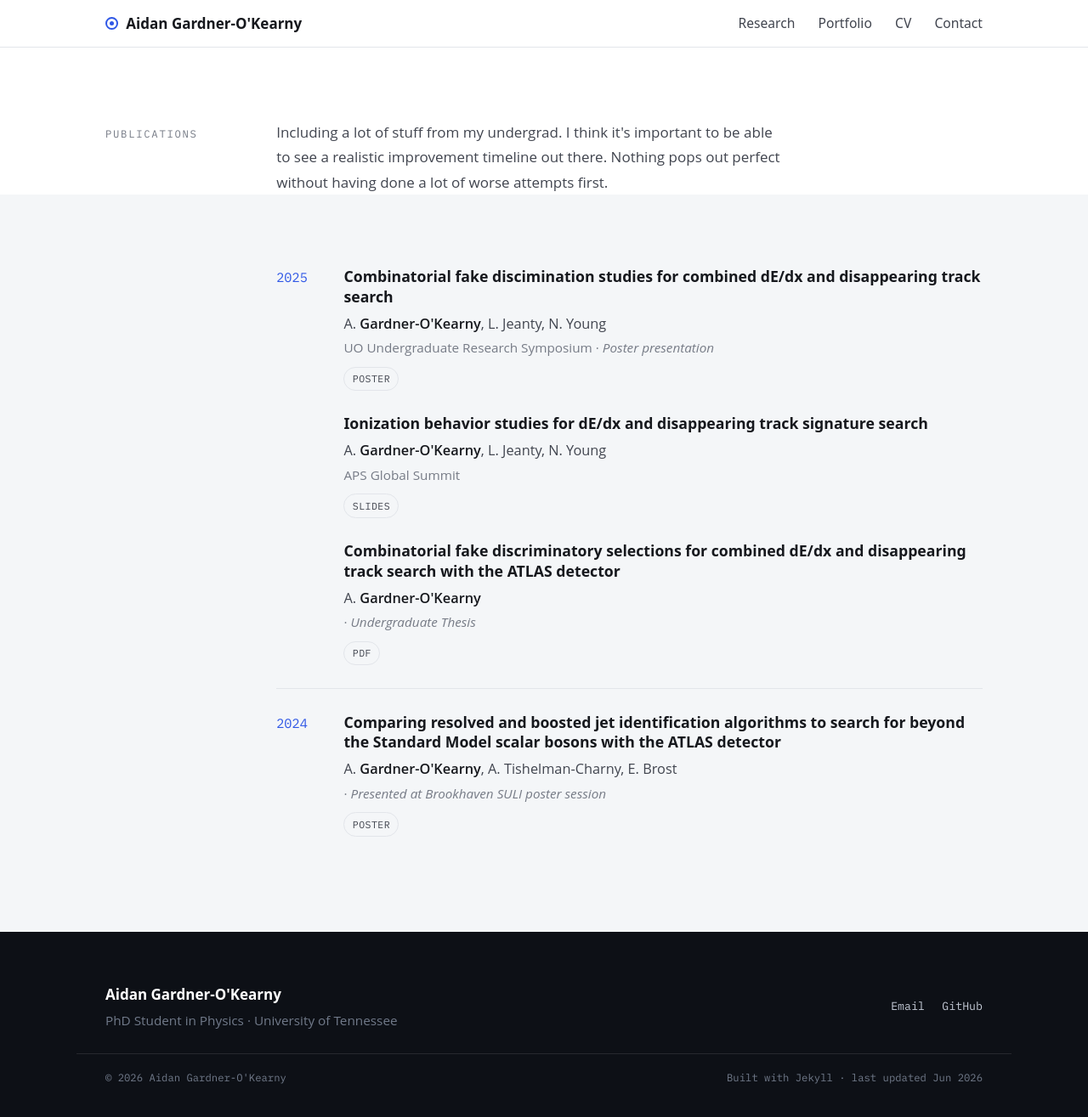
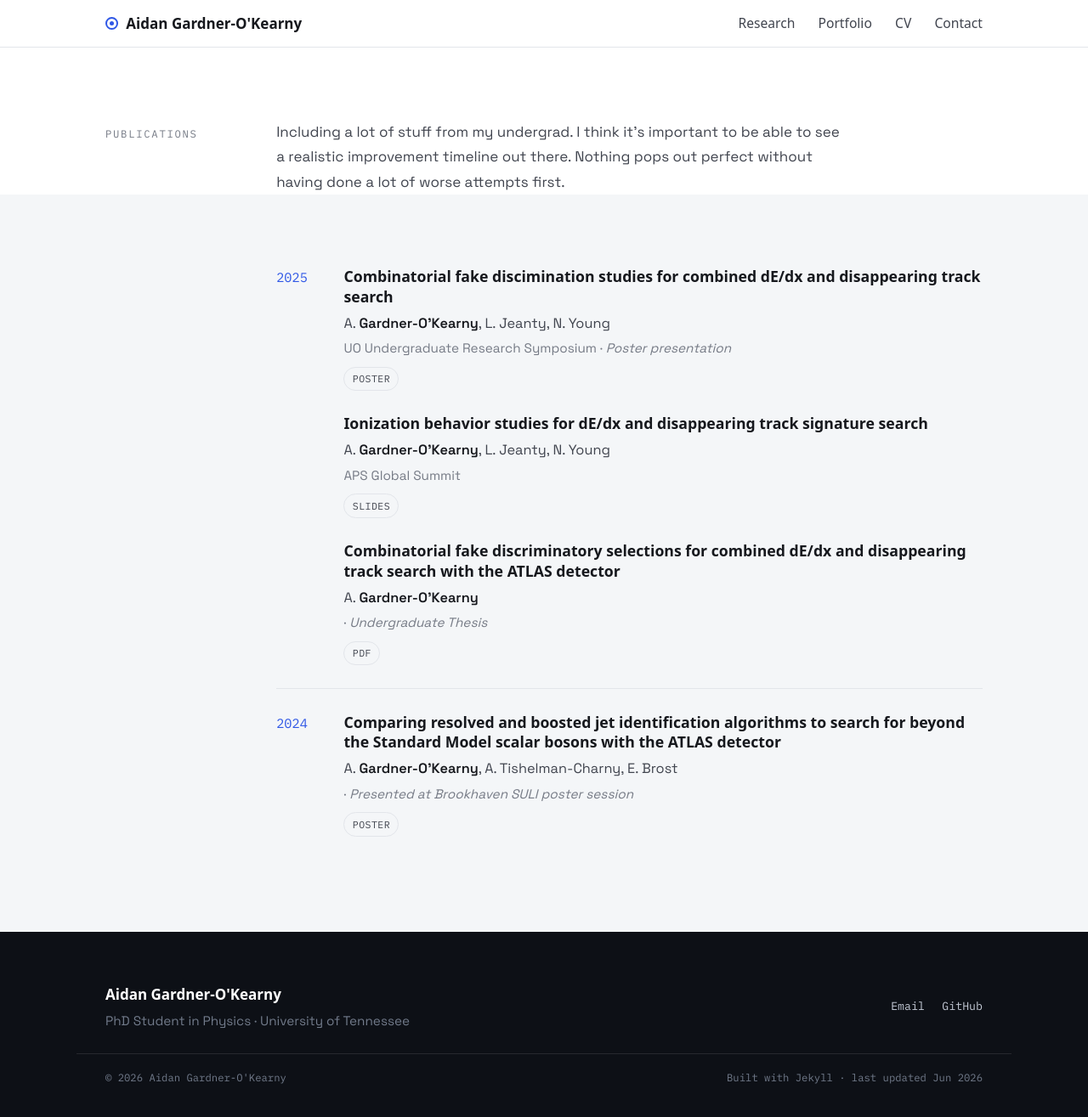
Before and after one commit to aidangardnerokearny/aidangardnerokearny.github.io, a Jekyll site: the page built from portfolio.md, in a window 1280 px wide and 1316 px high. Shown: the whole window at 85% size. Built offline with Jekyll 4.4.1, drawn with Linux system fonts in a browser that asks for light colours.

Commit message:
Trying to change font

```diff
--- a/assets/css/style.css
+++ b/assets/css/style.css
@@ -38,7 +38,7 @@
   /*--font-display: 'Space Grotesk', system-ui, -apple-system, sans-serif;*/
   --font-display: ' Open Sans', system-ui, -apple-system, sans-serif;
   /*--font-body:    'Source Serif 4', Georgia, 'Times New Roman', serif;*/
-  --font-body:    'Open Sans',  Verdana, Verdana, sans-serif;
+  --font-body:    'Space Grotesk',  Verdana, Verdana, sans-serif;
   --font-mono:    'IBM Plex Mono', ui-monospace, SFMono-Regular, monospace;
 
   --maxw: 1100px;
```
